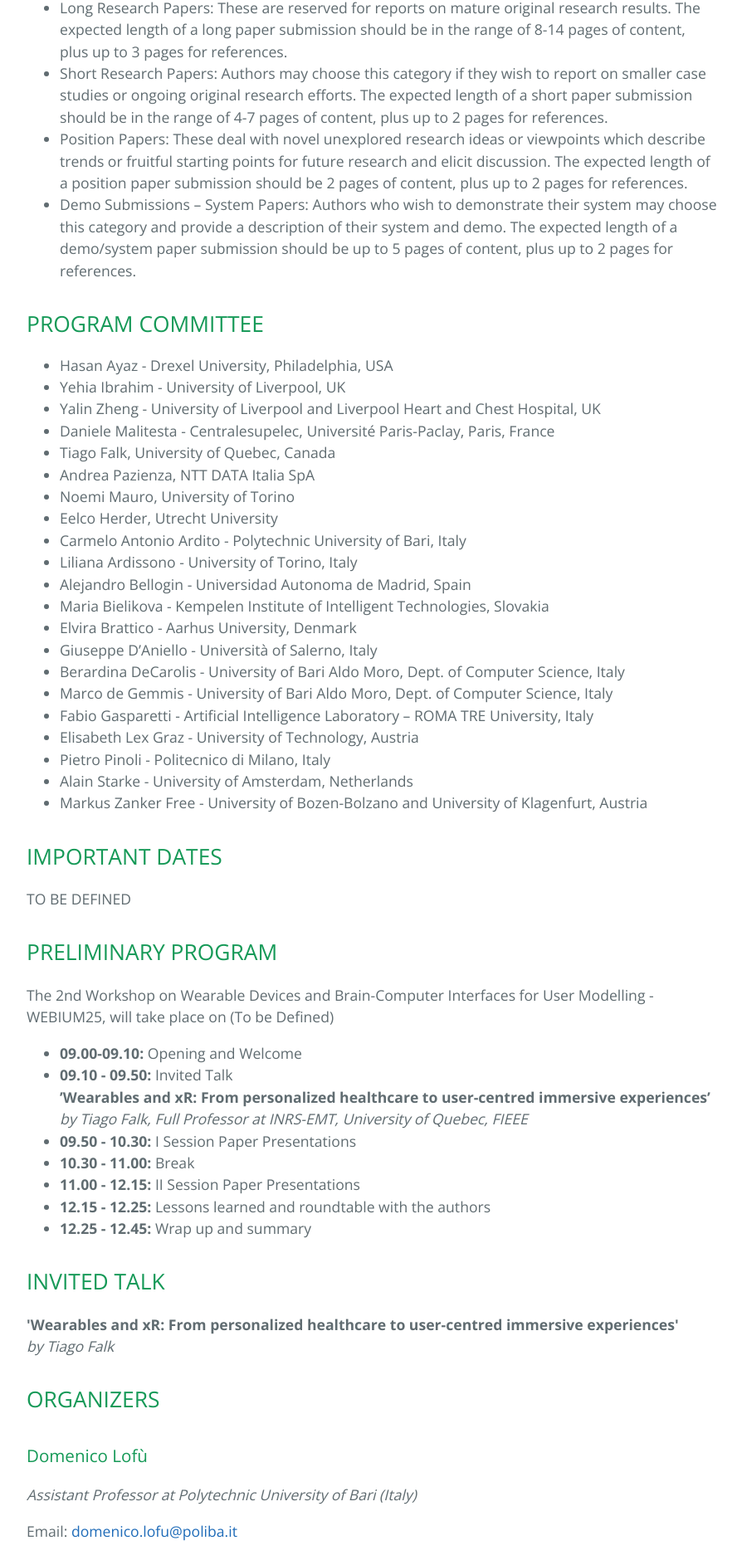
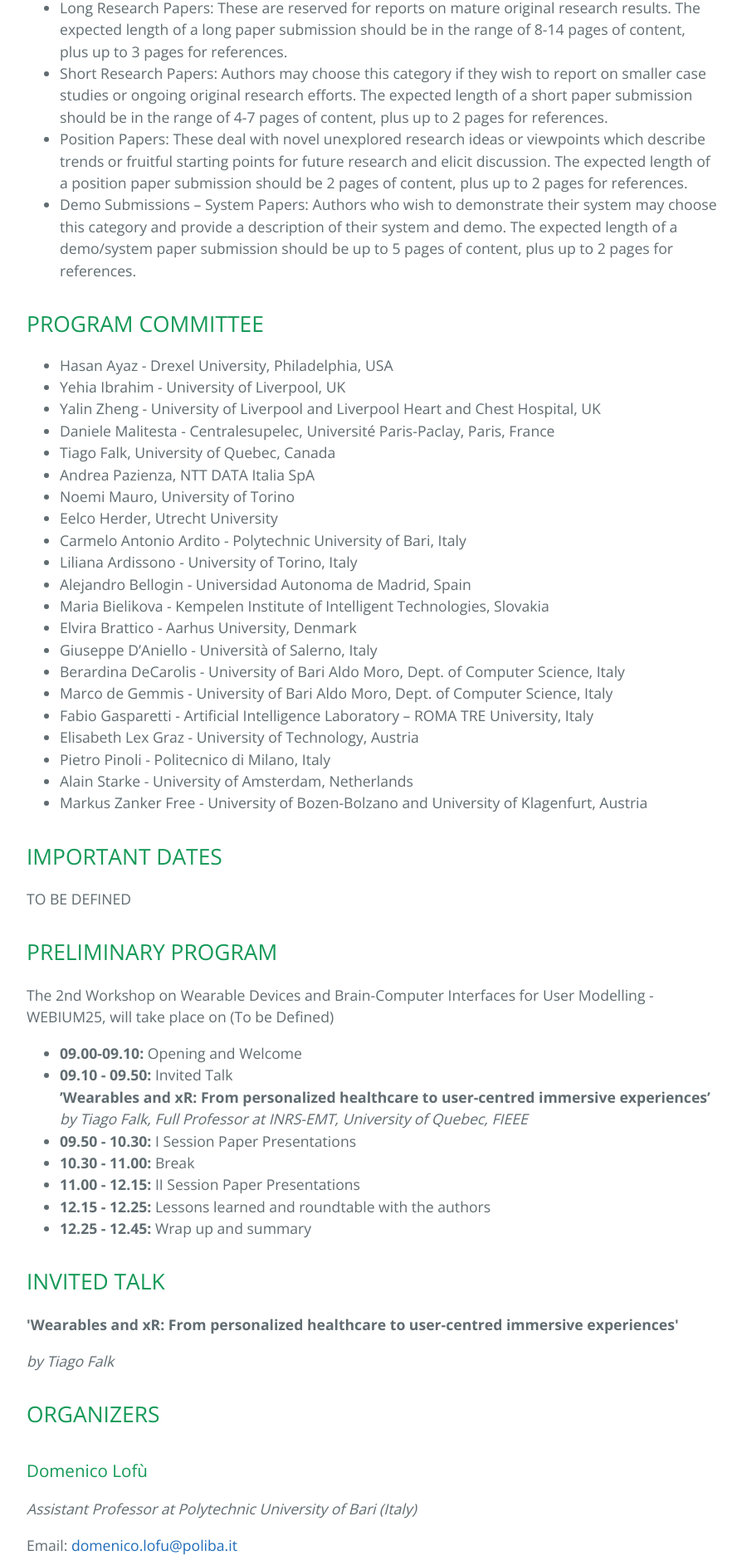
Before and after one commit to sisinflab/webium25, a Jekyll site: the page built from index.md, in a window 1280 px wide. Shown: the part 3287-5167 px from the top of the page at 83% size, without its empty margins (192-1086 px from the left). Built offline with Jekyll 4.4.1, drawn with Linux system fonts in a browser that asks for light colours.

Commit message:
Update index.md

```diff
--- a/index.md
+++ b/index.md
@@ -133,7 +133,8 @@ The 2nd Workshop on Wearable Devices and Brain-Computer Interfaces for User Mode
 
 ## INVITED TALK <a name="IN"></a>
 
-<p align="Centre"><b>'Wearables and xR: From personalized healthcare to user-centred immersive experiences'</b><br><i>by Tiago Falk</i></p>
+<p align="Centre"><b>'Wearables and xR: From personalized healthcare to user-centred immersive experiences'</b></p>
+<p align="Centre"><i>by Tiago Falk</i></p>
 
 ## ORGANIZERS <a name="OR"></a>
 
```
